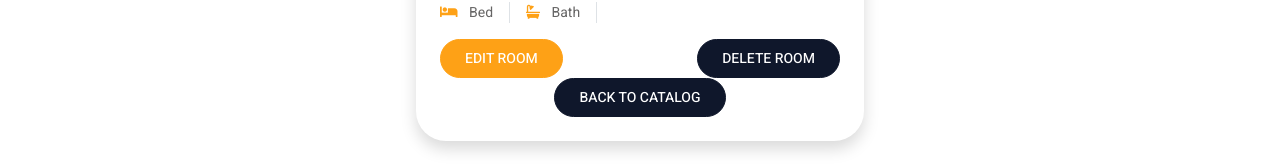
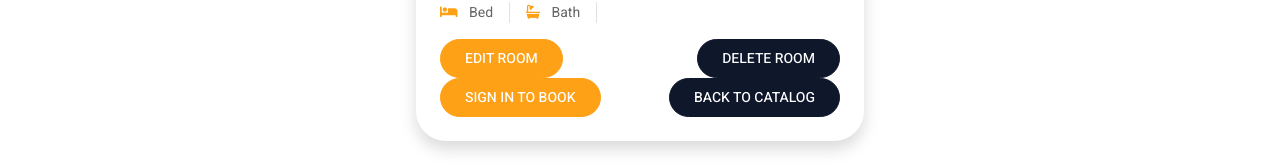
Before and after one commit to ddushev/react-book-project, a React (Vite) app: page /available-rooms/1/details in a window 1280 px wide. Shown: the part 590-758 px from the top of the page. Built offline with nearby package versions, Linux system fonts and the light colour scheme; no server answers.

Commit message:
Add Sign in link for guests on details page

```diff
--- a/src/components/RoomDetails/RoomDetails.jsx
+++ b/src/components/RoomDetails/RoomDetails.jsx
@@ -122,7 +122,10 @@ export const RoomDetails = () => {
                         {
                             !userId &&
 
-                            <div className="button-center">
+                            <div className="d-flex justify-content-between">
+                                <Link className="btn btn-sm btn-primary rounded py-2 px-4" to="/sign-in">
+                                    Sign In to Book
+                                </Link>
                                 <Link className="btn btn-sm btn-dark rounded py-2 px-4" to="/available-rooms">
                                     Back to Catalog
                                 </Link>
```
